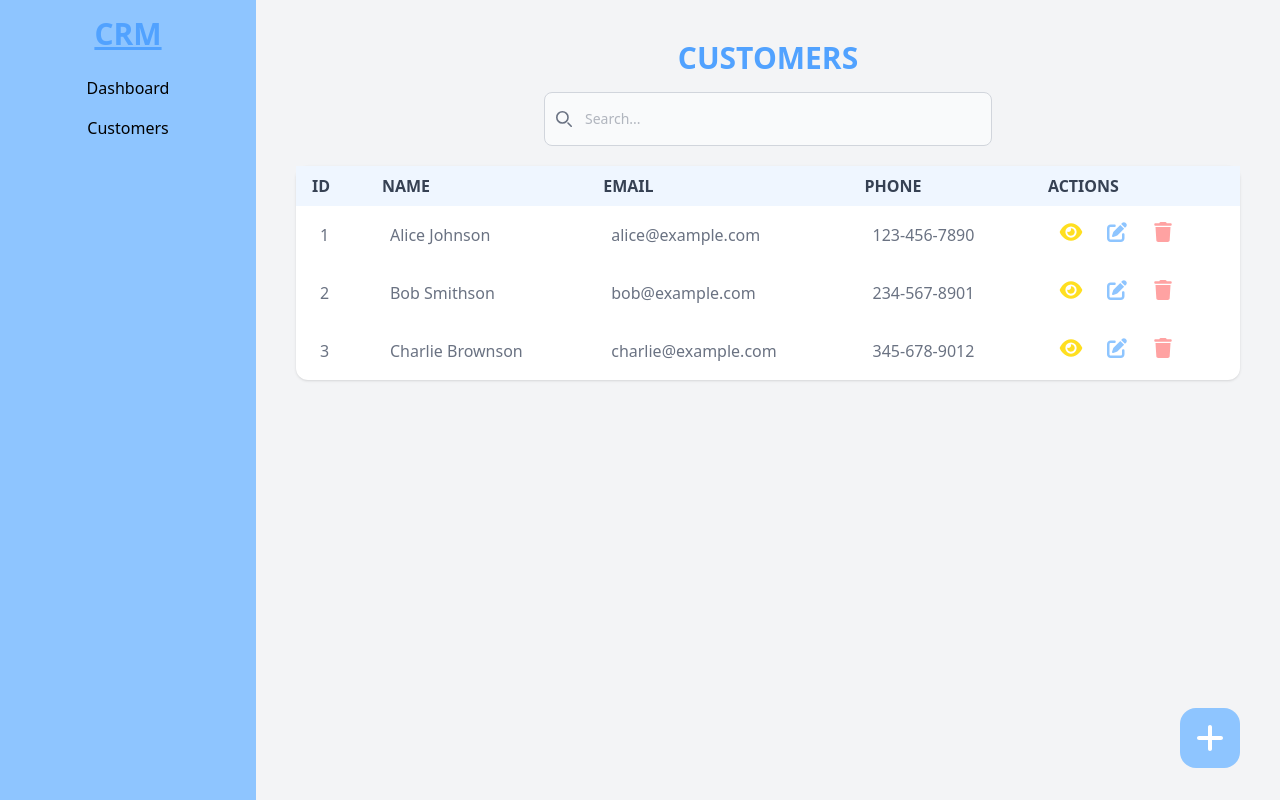
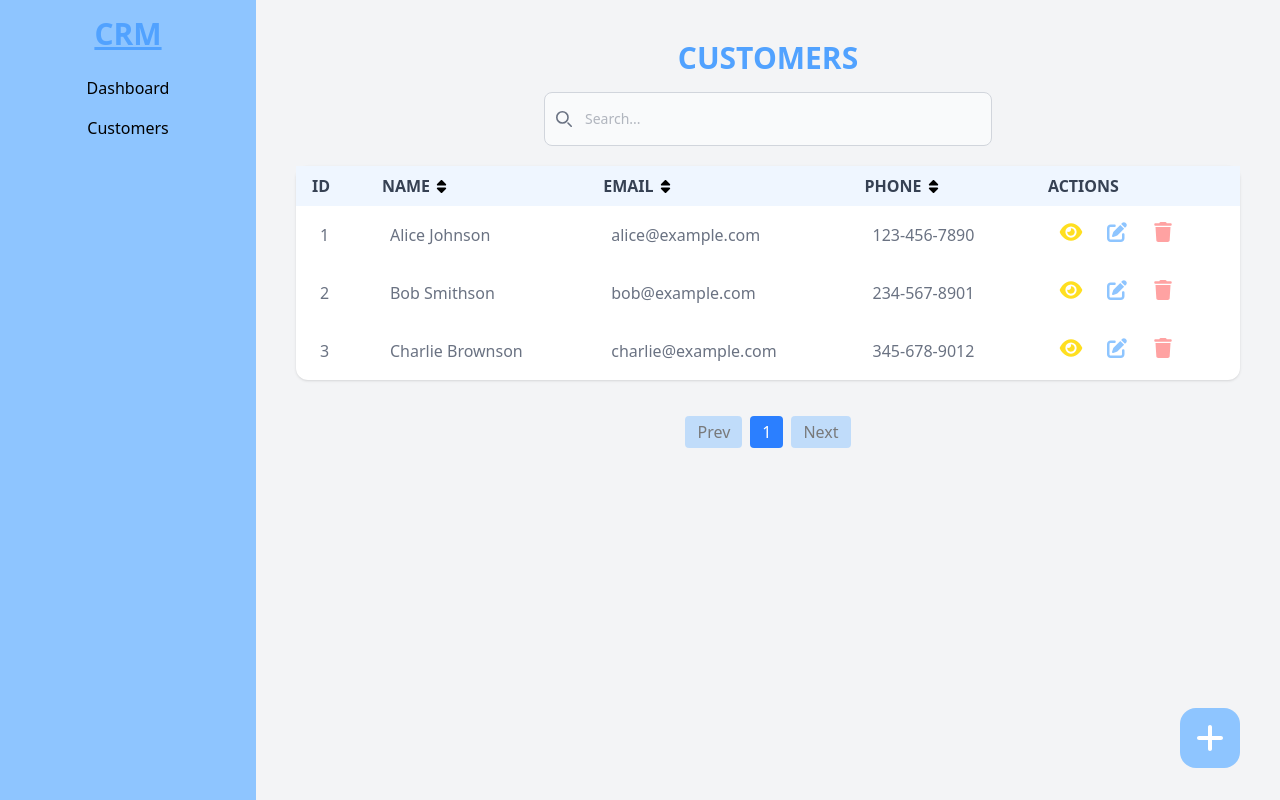
Before and after one commit to ariyannandi/orbitCRM, a React (Vite) app: page /customers in a window 1280 px wide. Built offline with nearby package versions, Linux system fonts and the light colour scheme.

Commit message:
add sorting and pagination

```diff
--- a/src/components/CustomerTable.tsx
+++ b/src/components/CustomerTable.tsx
@@ -11,18 +11,61 @@ type Props = {
   customers: Customer[];
   onDelete: (id: number) => void;
   onEdit: (customer: Customer) => void;
+  onSort: (field: keyof Customer) => void;
 };
 
-const CustomerTable = ({ customers, onDelete, onEdit }: Props) => {
+const CustomerTable = ({ customers, onDelete, onEdit, onSort }: Props) => {
   return (
     <div className="select-none flex justify-center ">
       <table className="w-full my-5  bg-white shadow rounded-xl">
         <thead className="text-md text-gray-700 uppercase bg-blue-50 rounded-md ">
           <tr className="bg-blue-50 text-left">
             <th className="px-4 py-2">ID</th>
-            <th className="px-4 py-2">Name</th>
-            <th className="px-4 py-2">Email</th>
-            <th className="px-4 py-2">Phone</th>
+            <th
+              className="px-4 py-2 cursor-pointer"
+              onClick={() => onSort("name")}
+            >
+              <span className="flex items-center gap-1">
+                Name
+                <svg
+                  xmlns="http://www.w3.org/2000/svg"
+                  viewBox="0 0 320 512"
+                  height={15}
+                  width={15}
+                  className="cursor-pointer"
+                >
+                  <path d="M137.4 41.4c12.5-12.5 32.8-12.5 45.3 0l128 128c9.2 9.2 11.9 22.9 6.9 34.9s-16.6 19.8-29.6 19.8L32 224c-12.9 0-24.6-7.8-29.6-19.8s-2.2-25.7 6.9-34.9l128-128zm0 429.3l-128-128c-9.2-9.2-11.9-22.9-6.9-34.9s16.6-19.8 29.6-19.8l256 0c12.9 0 24.6 7.8 29.6 19.8s2.2 25.7-6.9 34.9l-128 128c-12.5 12.5-32.8 12.5-45.3 0z" />
+                </svg>
+              </span>
+            </th>
+            <th className="px-4 py-2" onClick={() => onSort("email")}>
+              <span className="flex items-center gap-1">
+                Email{" "}
+                <svg
+                  xmlns="http://www.w3.org/2000/svg"
+                  viewBox="0 0 320 512"
+                  height={15}
+                  width={15}
+                  className="cursor-pointer"
+                >
+                  <path d="M137.4 41.4c12.5-12.5 32.8-12.5 45.3 0l128 128c9.2 9.2 11.9 22.9 6.9 34.9s-16.6 19.8-29.6 19.8L32 224c-12.9 0-24.6-7.8-29.6-19.8s-2.2-25.7 6.9-34.9l128-128zm0 429.3l-128-128c-9.2-9.2-11.9-22.9-6.9-34.9s16.6-19.8 29.6-19.8l256 0c12.9 0 24.6 7.8 29.6 19.8s2.2 25.7-6.9 34.9l-128 128c-12.5 12.5-32.8 12.5-45.3 0z" />
+                </svg>
+              </span>
+            </th>
+            <th className="px-4 py-2" onClick={() => onSort("phone")}>
+              <span className="flex items-center gap-1">
+                Phone{" "}
+                <svg
+                  xmlns="http://www.w3.org/2000/svg"
+                  viewBox="0 0 320 512"
+                  height={15}
+                  width={15}
+                  className="cursor-pointer"
+                >
+                  <path d="M137.4 41.4c12.5-12.5 32.8-12.5 45.3 0l128 128c9.2 9.2 11.9 22.9 6.9 34.9s-16.6 19.8-29.6 19.8L32 224c-12.9 0-24.6-7.8-29.6-19.8s-2.2-25.7 6.9-34.9l128-128zm0 429.3l-128-128c-9.2-9.2-11.9-22.9-6.9-34.9s16.6-19.8 29.6-19.8l256 0c12.9 0 24.6 7.8 29.6 19.8s2.2 25.7-6.9 34.9l-128 128c-12.5 12.5-32.8 12.5-45.3 0z" />
+                </svg>
+              </span>
+            </th>
             <th className="px-4 py-2">Actions</th>
           </tr>
         </thead>
--- a/src/pages/Customers.tsx
+++ b/src/pages/Customers.tsx
@@ -39,13 +39,40 @@ const Customers = () => {
   const [isModalOpen, setIsModalOpen] = useState(false);
   const [editCustomer, setEditCustomer] = useState<Customer | null>(null);
   const [searchTerm, setSearchTerm] = useState("");
+  const [sortField, setSortField] = useState<keyof Customer | "">("");
+  const [sortOrder, setSortOrder] = useState<"asc" | "desc">("asc");
+  const [currentPage, setCurrentPage] = useState(1);
+  const itemsPerPage = 5;
 
-  const filteredCustomers = customers.filter(
+  const sortedCustomers = [...customers].sort((a, b) => {
+    if (!sortField) return 0;
+
+    const valueA = a[sortField].toString().toLowerCase();
+    const valueB = b[sortField].toString().toLowerCase();
+
+    if (sortOrder === "asc") return valueA.localeCompare(valueB);
+    return valueB.localeCompare(valueA);
+  });
+
+  const filteredCustomers = sortedCustomers.filter(
     (customer) =>
       customer.name.toLowerCase().includes(searchTerm.toLowerCase()) ||
       customer.email.toLowerCase().includes(searchTerm.toLowerCase()) ||
       customer.phone.includes(searchTerm)
   );
+
+  const paginatedCustomers = filteredCustomers.slice(
+    (currentPage - 1) * itemsPerPage,
+    currentPage * itemsPerPage
+  );
+
+  const totalPages = Math.ceil(customers.length / itemsPerPage);
+
+  const goToPage = (page: number) => {
+    if (page >= 1 && page <= totalPages) {
+      setCurrentPage(page);
+    }
+  };
 
   useEffect(() => {
     localStorage.setItem("customers", JSON.stringify(customers));
@@ -88,6 +115,16 @@ const Customers = () => {
     setEditCustomer(null);
     setIsModalOpen(true);
   };
+
+  const handleSort = (field: keyof Customer) => {
+    if (sortField === field) {
+      setSortOrder((prev) => (prev === "asc" ? "desc" : "asc"));
+    } else {
+      setSortField(field);
+      setSortOrder("asc");
+    }
+  };
+
   console.log("CustomerList component rendered");
 
   return (
@@ -139,10 +176,39 @@ const Customers = () => {
       </form>
 
       <CustomerTable
-        customers={filteredCustomers}
+        customers={paginatedCustomers}
         onDelete={handleDeleteCustomer}
         onEdit={handleEditClick}
+        onSort={handleSort}
       />
+
+      <div className="flex justify-center mt-4 gap-2">
+        <button
+          onClick={() => goToPage(currentPage - 1)}
+          disabled={currentPage === 1}
+          className="px-3 py-1 cursor-pointer bg-blue-300 rounded disabled:opacity-50"
+        >
+          Prev
+        </button>
+        {Array.from({ length: totalPages }, (_, i) => i + 1).map((page) => (
+          <button
+            key={page}
+            onClick={() => goToPage(page)}
+            className={`px-3 py-1 rounded cursor-pointer ${
+              currentPage === page ? "bg-blue-500 text-white" : "bg-blue-150"
+            }`}
+          >
+            {page}
+          </button>
+        ))}
+        <button
+          onClick={() => goToPage(currentPage + 1)}
+          disabled={currentPage === totalPages}
+          className="px-3 py-1 cursor-pointer bg-blue-300 rounded disabled:opacity-50"
+        >
+          Next
+        </button>
+      </div>
 
       <Modal isOpen={isModalOpen} onClose={() => setIsModalOpen(false)}>
         <CustomerForm
```
